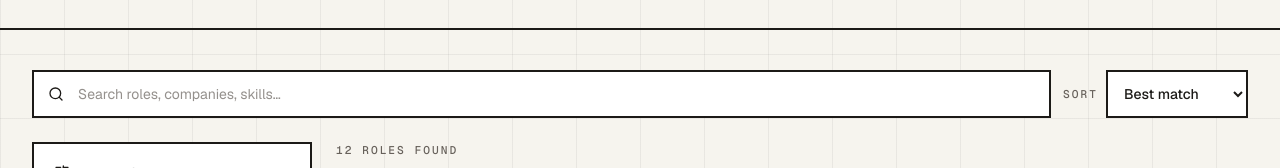
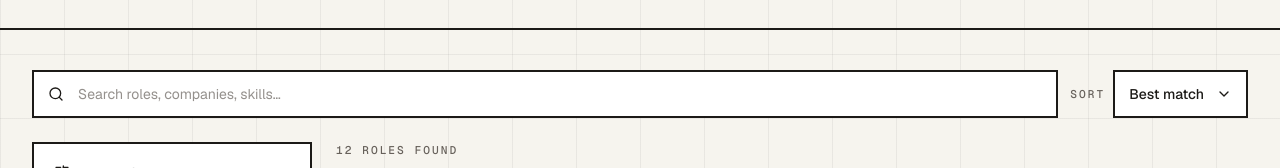
Before and after one commit to madhushigli1/jobflow-ai, a Next.js app in the folder jobflow-ai/: page /jobs in a window 1280 px wide. Shown: the part 266-434 px from the top of the page. Built offline with nearby package versions, Linux system fonts and the light colour scheme.

Commit message:
refactor(jobs): use custom Select for the sort control

```diff
--- a/jobflow-ai/src/features/jobs/components/jobs-board.tsx
+++ b/jobflow-ai/src/features/jobs/components/jobs-board.tsx
@@ -3,7 +3,7 @@
 import * as React from "react";
 import { motion, AnimatePresence } from "motion/react";
 import { Search, SearchX } from "lucide-react";
-import { Container, Skeleton } from "@/shared/ui";
+import { Container, Skeleton, Select } from "@/shared/ui";
 import { cn } from "@/shared/utils/cn";
 import { useJobs } from "../hooks/use-jobs";
 import { defaultJobFilters, type JobFilters, type JobSort } from "../types";
@@ -34,21 +34,19 @@ export function JobsBoard() {
           />
         </div>
         <div className="flex items-center gap-2">
-          <label htmlFor="sort" className="label text-muted-foreground">
+          <span id="sort-label" className="label text-muted-foreground">
             Sort
-          </label>
-          <select
-            id="sort"
+          </span>
+          <Select<JobSort>
+            labelledBy="sort-label"
+            align="end"
             value={filters.sort}
-            onChange={(e) => setFilters((f) => ({ ...f, sort: e.target.value as JobSort }))}
-            className="h-12 border-2 border-foreground bg-card px-3 text-sm font-medium outline-none focus-visible:shadow-brutal-sm"
-          >
-            {(Object.keys(sortLabels) as JobSort[]).map((s) => (
-              <option key={s} value={s}>
-                {sortLabels[s]}
-              </option>
-            ))}
-          </select>
+            onChange={(sort) => setFilters((f) => ({ ...f, sort }))}
+            options={(Object.keys(sortLabels) as JobSort[]).map((s) => ({
+              value: s,
+              label: sortLabels[s],
+            }))}
+          />
         </div>
       </div>
 
```
